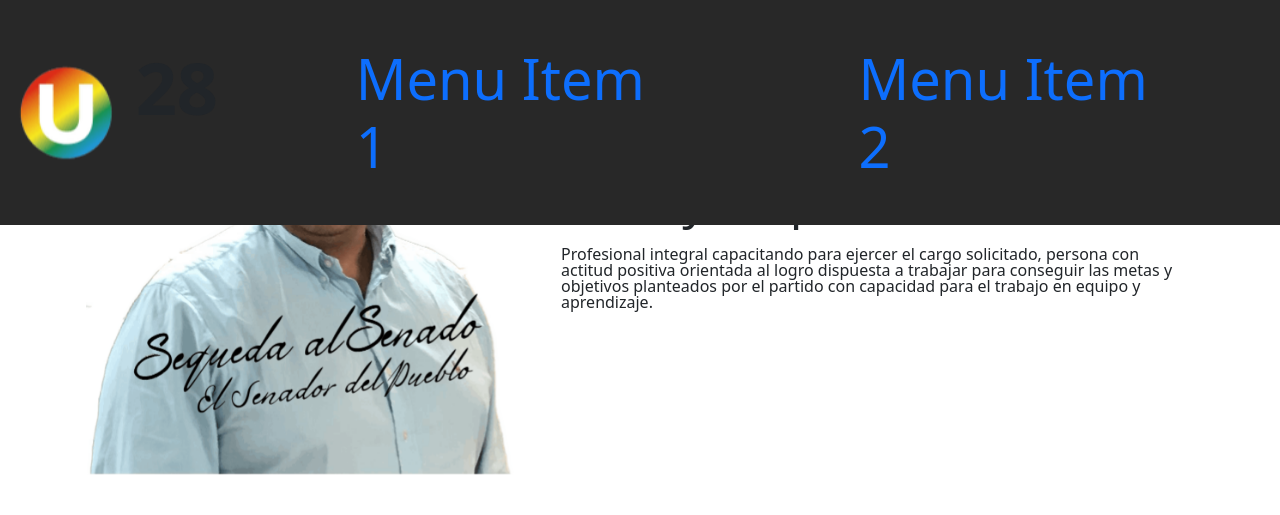
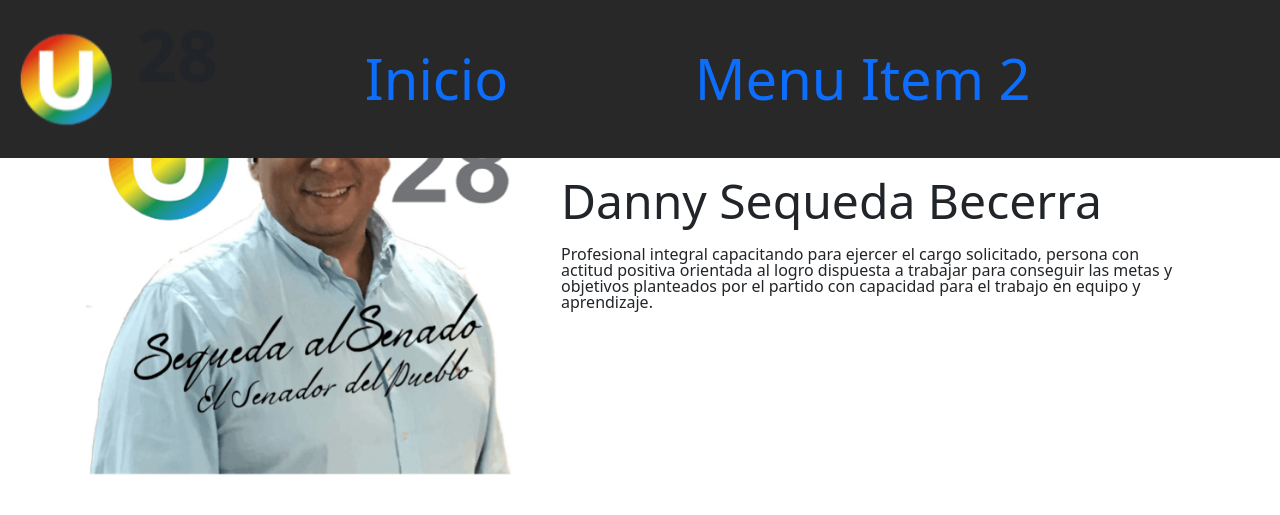
Before and after one commit to Fenixfgx/sequedaalsenadou28, a plain HTML site: page index.html in a window 1280 px wide. Shown: the top 515 px of the page. Drawn offline with nearby package versions, Linux system fonts and the light colour scheme; files that its build step writes are made by us from their sources; files whose address does not match are found by name.

Commit message:
Update index.html

```diff
--- a/index.html
+++ b/index.html
@@ -34,11 +34,11 @@
         <div class="container-fluid">
             <div class="navbar-brand">
                 <span class="navbar-logo">
-                    <a href="https://mobiri.se">
-                        <img src="assets/images/a2t-198x121.png" alt="Mobirise" style="height: 6.3rem;">
+                    <a href="">
+                        <img src="assets/images/a2t-198x121.png" alt="" style="height: 6.3rem;">
                     </a>
                 </span>
-                <span class="navbar-caption-wrap"><a class="navbar-caption text-black display-2" href="https://mobiri.se">28&nbsp;&nbsp;</a></span>
+                <span class="navbar-caption-wrap"><a class="navbar-caption text-black display-2" href="">28&nbsp;&nbsp;</a></span>
             </div>
             <button class="navbar-toggler" type="button" data-toggle="collapse" data-bs-toggle="collapse" data-target="#navbarSupportedContent" data-bs-target="#navbarSupportedContent" aria-controls="navbarNavAltMarkup" aria-expanded="false" aria-label="Toggle navigation">
                 <div class="hamburger">
@@ -49,8 +49,8 @@
                 </div>
             </button>
             <div class="collapse navbar-collapse" id="navbarSupportedContent">
-                <ul class="navbar-nav nav-dropdown nav-right" data-app-modern-menu="true"><li class="nav-item"><a class="nav-link link text-black display-4" href="https://mobirise.com">Menu Item 1</a></li>
-                    <li class="nav-item"><a class="nav-link link text-black display-4" href="https://mobirise.com">
+                <ul class="navbar-nav nav-dropdown nav-right" data-app-modern-menu="true"><li class="nav-item"><a class="nav-link link text-black display-4"">Inicio</a></li>
+                    <li class="nav-item"><a class="nav-link link text-black display-4" href="">
                             Menu Item 2</a></li></ul>
 
 
```
